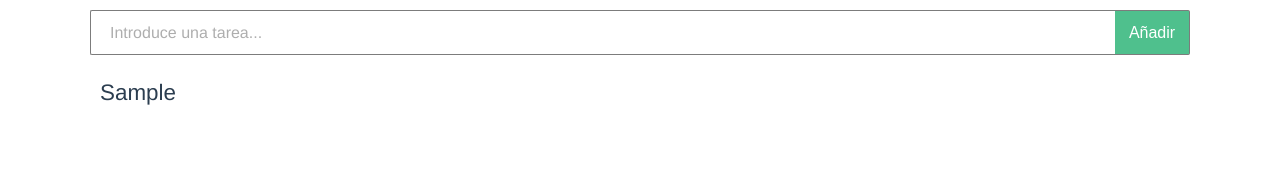
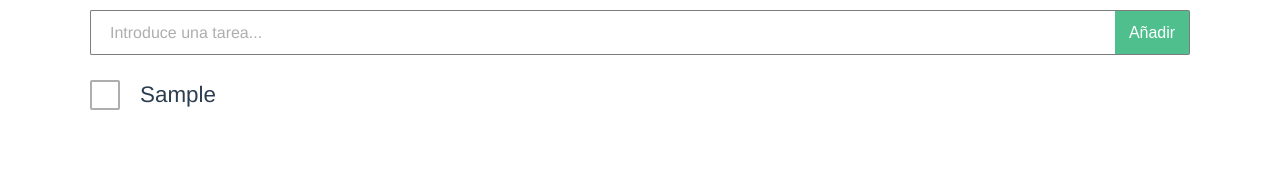
Before and after one commit to sergiga/todo-code-base, a Vue app: page / in a window 1280 px wide. Both pictures are taken after typing "Sample" into the empty fields and a click on the button "Añadir". Shown: the part 123-293 px from the top of the page. Built offline with nearby package versions, Linux system fonts and the light colour scheme.

Commit message:
Styling the checkbox box

```diff
--- a/src/components/TodoList.vue
+++ b/src/components/TodoList.vue
@@ -5,7 +5,16 @@
       <li v-for="todo in todos"
         :key="todo.id"
         class="list-item">
-        {{ todo.description }}
+        <input
+          type="checkbox"
+          :id="`completed-${ todo.id }`"
+          class="completed"
+          checked="false"
+          v-model="todo.completed">
+        <label :for="`completed-${ todo.id }`">
+          <div class="box"></div>
+        </label>
+        <span class="todo-description">{{ todo.description }}</span>
       </li>
     </ul>
   </div>
@@ -46,7 +55,52 @@ export default {
 }
 
 .list-item {
+  display: flex;
+  align-items: center;
   font-size: 1.4em;
-  padding: 10px;
+  padding: 10px 0;
+  user-select: none;
+}
+
+.completed {
+  display: none;
+}
+
+.completed + label {
+  position: relative;
+  display: inherit;
+  top: 0;
+  left: 0;
+  margin-right: 20px;
+}
+
+[type="checkbox"] + label::after {
+  content: '';
+  position: absolute;
+  top: 2px;
+  left: 4px;
+  font-size: 1.3em;
+  line-height: 0.9;
+  color: #4FC08D;
+}
+
+[type="checkbox"]:not(:checked) + label::after {
+  content: '';
+}
+
+[type="checkbox"]:checked + label:after {
+  content: '✔';
+}
+
+label .box {
+  display: inline-block;
+  width: 26px;
+  height: 26px;
+  border-radius: 2px;
+  border: 2px solid #AEAEAE;
+}
+
+[type="checkbox"]:checked + label .box {
+  border: 2px solid #4FC08D;
 }
 </style>
```
